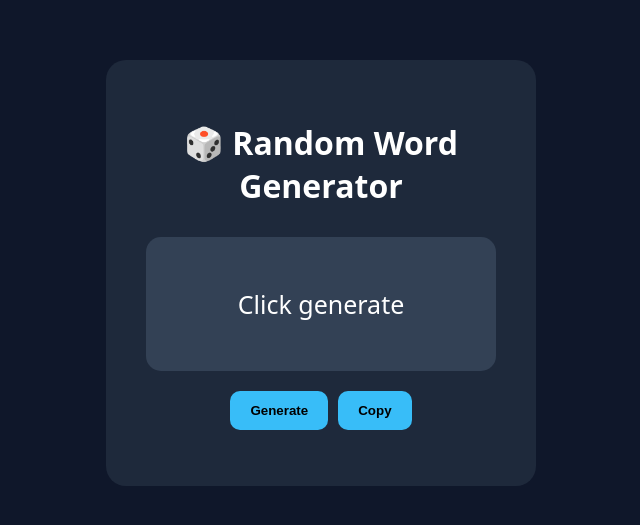
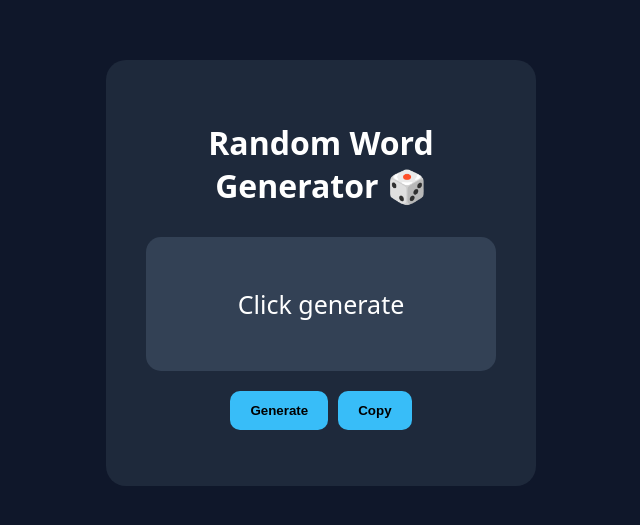
Before and after one commit to adpaisen/Random-Word-Generator, a plain HTML site: page index.html in a window 1280 px wide. Shown: the part 127-652 px from the top of the page, without its empty margins (319-959 px from the left). Drawn offline with Linux system fonts and the light colour scheme.

Commit message:
Reposition emoji in the header of index.html

```diff
--- a/index.html
+++ b/index.html
@@ -8,7 +8,7 @@
 </head>
 <body>
     <div class="container">
-        <h1>🎲 Random Word Generator</h1>
+        <h1>Random Word Generator 🎲</h1>
 
         <div class="word-box">
             <p id="word">Click generate</p>
```
